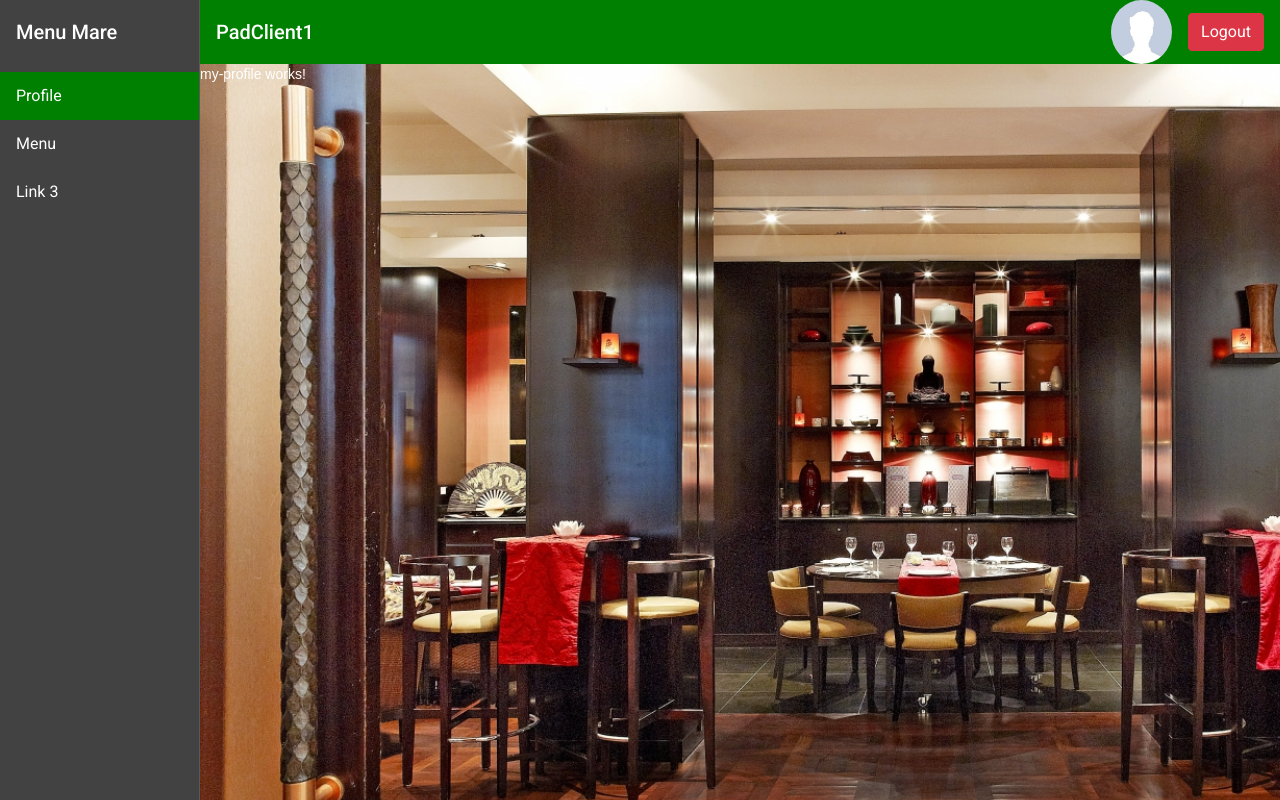
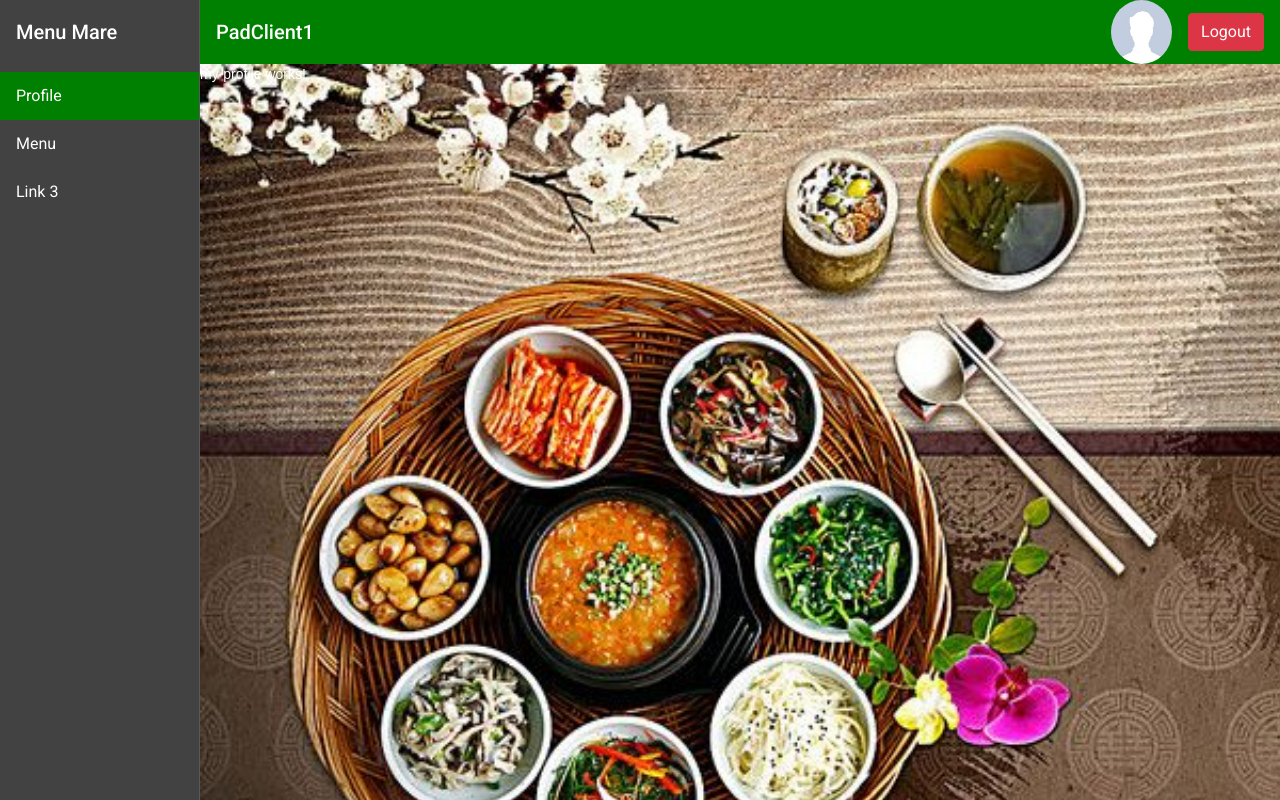
Before and after one commit to Denis-Feier/PadClient1, an Angular app: page /main in a window 1280 px wide. Built offline with nearby package versions, Linux system fonts and the light colour scheme.

Commit message:
update background pic

```diff
--- a/src/styles.css
+++ b/src/styles.css
@@ -13,7 +13,7 @@ body { margin: 0; font-family: Roboto, "Helvetica Neue", sans-serif; }
 }
 
 .my-background {
-  background-image: url("assets/images/restaurant-1587381150409-6820.jpg");
+  background-image: url("assets/images/all_back.jpg");
   background-size: cover;
   background-repeat: no-repeat;
   width: auto;
```
Also changed, not shown: src/assets/images/all_back.jpg (added).
